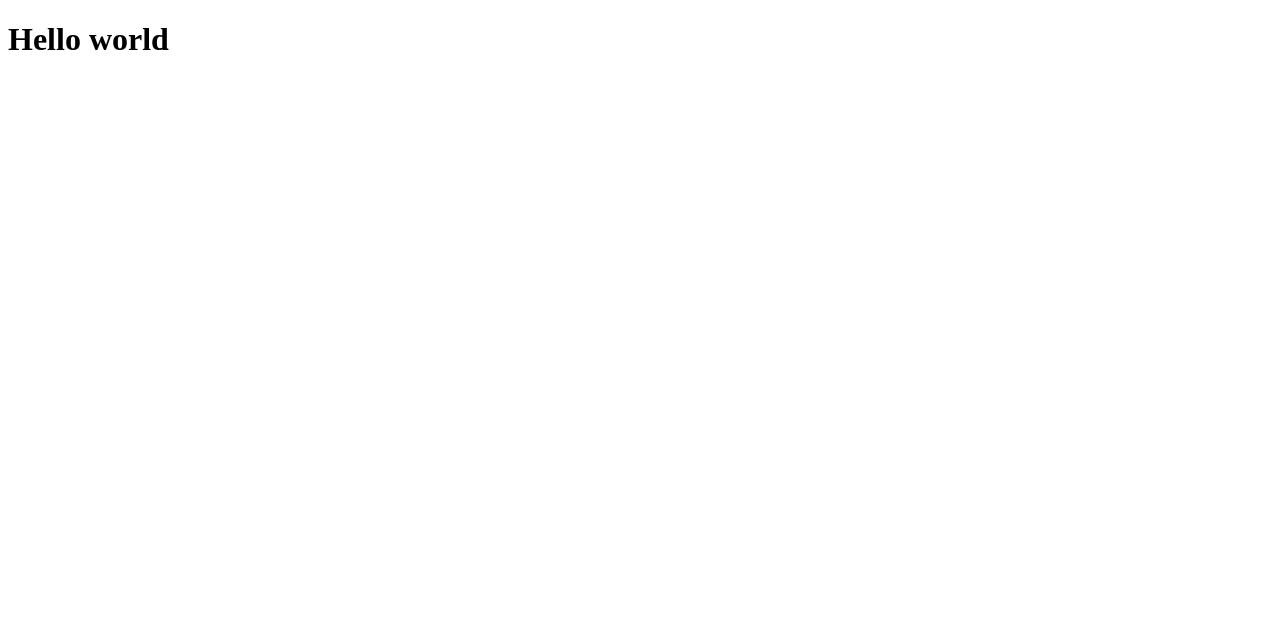
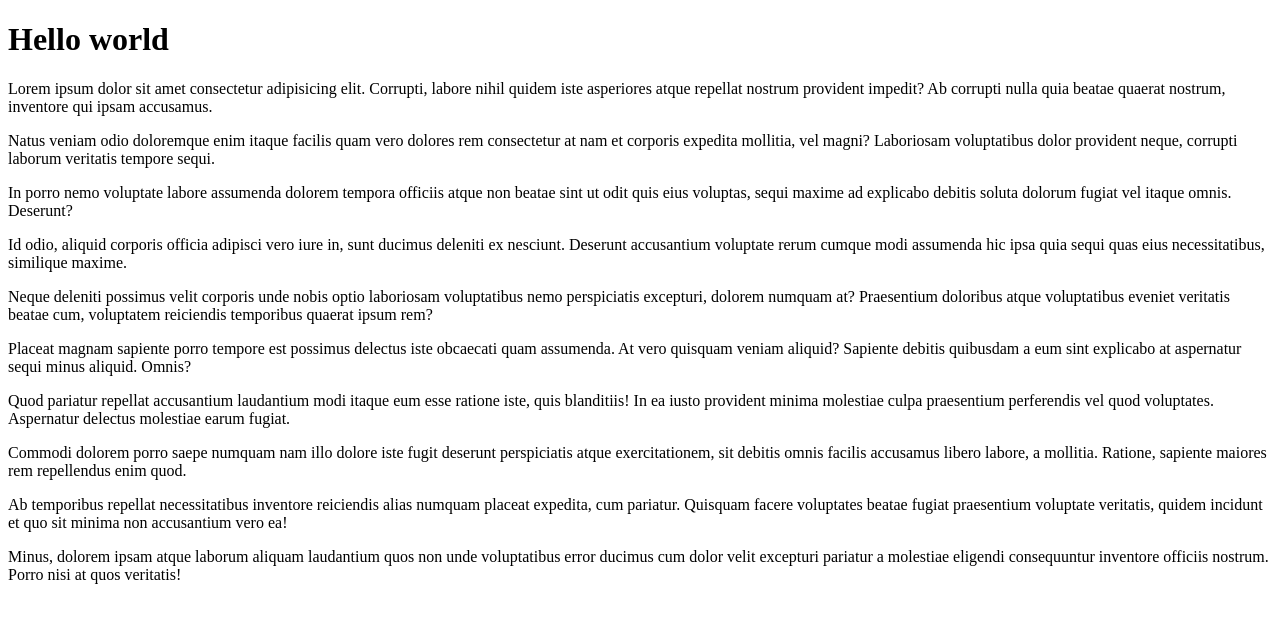
Before and after one commit to EdaToktogulova/githupeample2, a plain HTML site: page index.html in a window 1280 px wide. Drawn offline with Linux system fonts and the light colour scheme.

Commit message:
Added HTML to index.html

```diff
--- a/index.html
+++ b/index.html
@@ -1,15 +1,46 @@
 <!DOCTYPE html>
 <html lang="en">
+
 <head>
     <meta charset="UTF-8">
     <meta http-equiv="X-UA-Compatible" content="IE=edge">
     <meta name="viewport" content="width=device-width, initial-scale=1.0">
     <title>Document</title>
 </head>
+
 <body>
 
 
     <h1>Hello world</h1>
 
+    <p>Lorem ipsum dolor sit amet consectetur adipisicing elit. Corrupti, labore nihil quidem iste asperiores atque
+        repellat nostrum provident impedit? Ab corrupti nulla quia beatae quaerat nostrum, inventore qui ipsam
+        accusamus.</p>
+    <p>Natus veniam odio doloremque enim itaque facilis quam vero dolores rem consectetur at nam et corporis expedita
+        mollitia, vel magni? Laboriosam voluptatibus dolor provident neque, corrupti laborum veritatis tempore sequi.
+    </p>
+    <p>In porro nemo voluptate labore assumenda dolorem tempora officiis atque non beatae sint ut odit quis eius
+        voluptas, sequi maxime ad explicabo debitis soluta dolorum fugiat vel itaque omnis. Deserunt?</p>
+    <p>Id odio, aliquid corporis officia adipisci vero iure in, sunt ducimus deleniti ex nesciunt. Deserunt accusantium
+        voluptate rerum cumque modi assumenda hic ipsa quia sequi quas eius necessitatibus, similique maxime.</p>
+    <p>Neque deleniti possimus velit corporis unde nobis optio laboriosam voluptatibus nemo perspiciatis excepturi,
+        dolorem numquam at? Praesentium doloribus atque voluptatibus eveniet veritatis beatae cum, voluptatem reiciendis
+        temporibus quaerat ipsum rem?</p>
+    <p>Placeat magnam sapiente porro tempore est possimus delectus iste obcaecati quam assumenda. At vero quisquam
+        veniam aliquid? Sapiente debitis quibusdam a eum sint explicabo at aspernatur sequi minus aliquid. Omnis?</p>
+    <p>Quod pariatur repellat accusantium laudantium modi itaque eum esse ratione iste, quis blanditiis! In ea iusto
+        provident minima molestiae culpa praesentium perferendis vel quod voluptates. Aspernatur delectus molestiae
+        earum fugiat.</p>
+    <p>Commodi dolorem porro saepe numquam nam illo dolore iste fugit deserunt perspiciatis atque exercitationem, sit
+        debitis omnis facilis accusamus libero labore, a mollitia. Ratione, sapiente maiores rem repellendus enim quod.
+    </p>
+    <p>Ab temporibus repellat necessitatibus inventore reiciendis alias numquam placeat expedita, cum pariatur. Quisquam
+        facere voluptates beatae fugiat praesentium voluptate veritatis, quidem incidunt et quo sit minima non
+        accusantium vero ea!</p>
+    <p>Minus, dolorem ipsam atque laborum aliquam laudantium quos non unde voluptatibus error ducimus cum dolor velit
+        excepturi pariatur a molestiae eligendi consequuntur inventore officiis nostrum. Porro nisi at quos veritatis!
+    </p>
+
 </body>
+
 </html>
```
